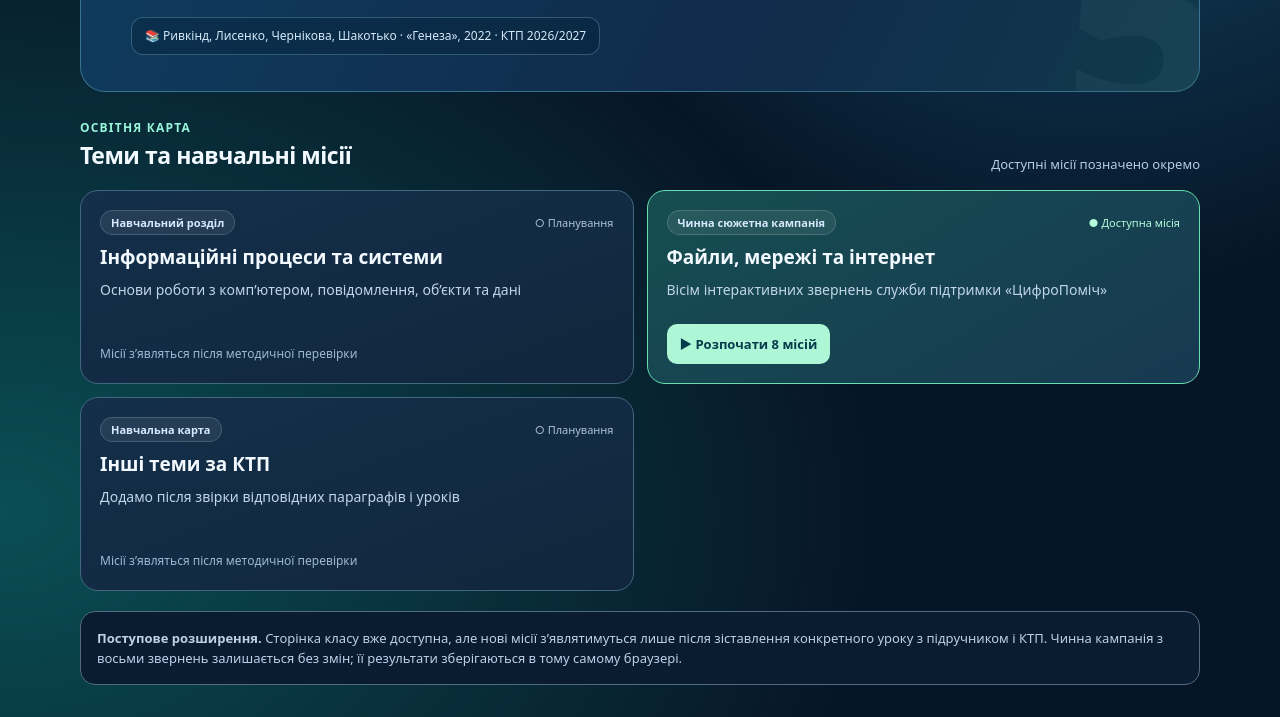
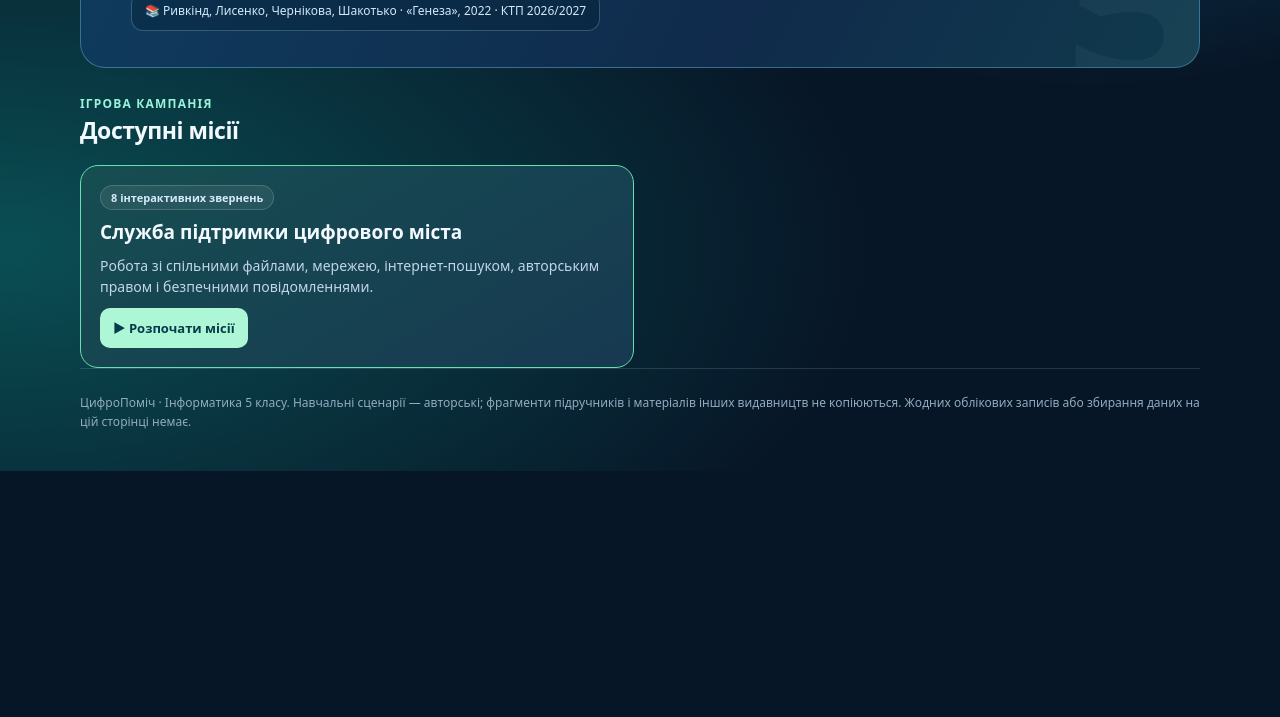
Before and after one commit to informatika191080-source/klas, a plain HTML site: page 5/index.html in a window 1280 px wide. Shown: the part 422-1139 px from the top of the page. After the commit the page ends 893 px from the top, so only its background shows below. Drawn offline with Linux system fonts and the light colour scheme.

Commit message:
Remove future-work placeholders and nonfunctional cards from grade 5 page

```diff
--- a/5/index.html
+++ b/5/index.html
@@ -27,9 +27,9 @@ h2{font-size:23px;margin:0;letter-spacing:-.02em}.small{font-size:13px;color:#b7
 .topic.ready{border-color:#67dfae;background:linear-gradient(150deg,#164e51,#173951)}
 .topic-top{display:flex;justify-content:space-between;gap:7px;align-items:center;flex-wrap:wrap}
 .kind{background:#ffffff13;border:1px solid #ffffff29;padding:3px 10px;border-radius:999px;font-size:11px;font-weight:800;color:#d6e9ff}
-.status{font-size:11px;color:#acc2d9}.ready .status{color:#b4fadb}
+
 .topic h3{margin:0;font-size:19px;line-height:1.3}.topic p{color:#c1d5e9;margin:0;flex:1;font-size:14px}
-.soon{font-size:12px;color:#9fb8d3}
+
 .action{display:inline-block;align-self:flex-start;text-decoration:none;color:#063b4b;background:#adf6d6;padding:10px 13px;border-radius:10px;font-weight:850;font-size:13px}
 .hint{margin:20px 0 35px;padding:16px;border:1px solid #526b85;border-radius:15px;background:#091c30;color:#bcd1e8;font-size:13px}
 footer{padding:25px 0 40px;color:#92aabf;font-size:12px;border-top:1px solid #ffffff21}
@@ -37,7 +37,6 @@ footer{padding:25px 0 40px;color:#92aabf;font-size:12px;border-top:1px solid #ff
 </style></head><body>
 <div class="wrap"><header><a class="brand" href="../"><span class="brand-mark" aria-hidden="true">🤖</span><span>ЦифроПоміч<small>АКАДЕМІЯ ЦИФРОВИХ РІШЕНЬ</small></span></a><a class="return" href="../">← На головну</a></header>
 <nav aria-label="Вибір класу"><a href="../5/" class="current" aria-current="page">5 клас</a><a href="../6/" class="" >6 клас</a><a href="../7/" class="" >7 клас</a><a href="../8/" class="" >8 клас</a><a href="../9/" class="" >9 клас</a></nav>
-<main><section class="hero"><span class="grade" aria-hidden="true">5</span><div class="eyebrow">Навчальний маршрут · 5 клас</div><h1>Тут починається цифрова пригода</h1><p>Ігрові місії за темами уроків і підручником Ривкінда. Знання застосовуються в практичних цифрових ситуаціях.</p><div class="book">📚 Ривкінд, Лисенко, Чернікова, Шакотько · «Генеза», 2022 · КТП 2026/2027</div></section>
-<section aria-labelledby="topics"><div class="sec"><div><div class="eyebrow">Освітня карта</div><h2 id="topics">Теми та навчальні місії</h2></div><div class="small">Доступні місії позначено окремо</div></div><div class="grid"><article class="topic "><div class="topic-top"><span class="kind">Навчальний розділ</span><span class="status">○ Планування</span></div><h3>Інформаційні процеси та системи</h3><p>Основи роботи з комп’ютером, повідомлення, об’єкти та дані</p><span class="soon">Місії з’являться після методичної перевірки</span></article><article class="topic ready"><div class="topic-top"><span class="kind">Чинна сюжетна кампанія</span><span class="status">● Доступна місія</span></div><h3>Файли, мережі та інтернет</h3><p>Вісім інтерактивних звернень служби підтримки «ЦифроПоміч»</p><a class="action" href="../">▶ Розпочати 8 місій</a></article><article class="topic "><div class="topic-top"><span class="kind">Навчальна карта</span><span class="status">○ Планування</span></div><h3>Інші теми за КТП</h3><p>Додамо після звірки відповідних параграфів і уроків</p><span class="soon">Місії з’являться після методичної перевірки</span></article></div></section>
-<div class="hint"><strong>Поступове розширення.</strong> Сторінка класу вже доступна, але нові місії з’являтимуться лише після зіставлення конкретного уроку з підручником і КТП. Чинна кампанія з восьми звернень залишається без змін; її результати зберігаються в тому самому браузері.</div></main>
+<main><section class="hero"><span class="grade" aria-hidden="true">5</span><div class="eyebrow">Навчальний маршрут · 5 клас</div><h1>Тут починається цифрова пригода</h1><p>Виконуй навчальні завдання у службі підтримки цифрового міста.</p><div class="book">📚 Ривкінд, Лисенко, Чернікова, Шакотько · «Генеза», 2022 · КТП 2026/2027</div></section>
+<section aria-labelledby="topics"><div class="sec"><div><div class="eyebrow">Ігрова кампанія</div><h2 id="topics">Доступні місії</h2></div></div><div class="grid"><article class="topic ready"><div class="topic-top"><span class="kind">8 інтерактивних звернень</span></div><h3>Служба підтримки цифрового міста</h3><p>Робота зі спільними файлами, мережею, інтернет-пошуком, авторським правом і безпечними повідомленнями.</p><a class="action" href="../">▶ Розпочати місії</a></article></div></section></main>
 <footer>ЦифроПоміч · Інформатика 5 класу. Навчальні сценарії — авторські; фрагменти підручників і матеріалів інших видавництв не копіюються. Жодних облікових записів або збирання даних на цій сторінці немає.</footer></div></body></html>
```
